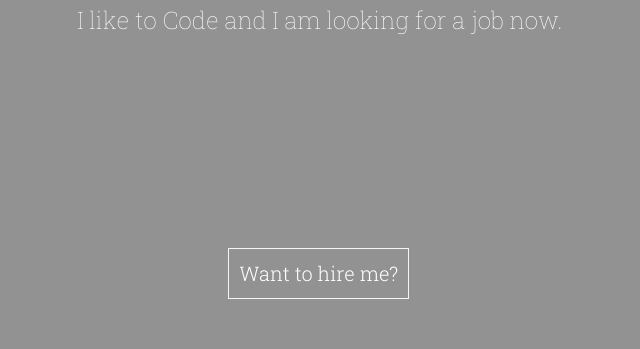
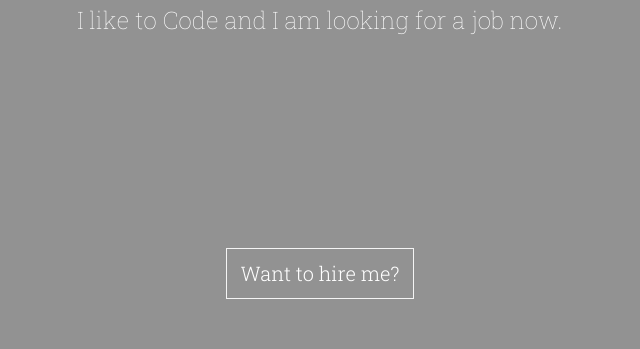
Before and after one commit to Yanniyiyi/bootstrapsinglepage, a plain HTML site: page index.html in a window 1280 px wide. Shown: the part 260-609 px from the top of the page, 320-960 px from the left. Drawn offline with nearby package versions, Linux system fonts and the light colour scheme.

Commit message:
fix ghost button position problem, center ghost button

```diff
--- a/css/style.css
+++ b/css/style.css
@@ -183,13 +183,13 @@ header .inbody .navbar-brand sapn.subhead {
     margin: 10px auto;
 }
 a.ghost {
-    position: absolute;
+    margin-top:200px;
     font-family: "Roboto Slab", sans-serif;
     color: white;
     border: 1px solid #f5f5f5;
     display: block;
     left: 43%;
-    margin-top:200px;
+
     padding:10px;
     text-align: center;
     text-decoration: none;
--- a/index.html
+++ b/index.html
@@ -63,7 +63,10 @@
                             Hi, </strong>I’m Yi Yang. It's nice to meet you.</h2>
                         <div class="divider"></div>
                         <h3>I like to Code and I am looking for a job now.</h3>
-                            <a href="#aboutme" class="ghost" >Want to hire me?</a>
+                        <div class="row">
+                            <div class="col-md-2 col-md-offset-5"><a href="#aboutme" class="ghost">Want to hire me?</a></div>
+                        </div>
+
                     </div>
                 </div>
             </div>
```
Lines whose indentation alone changed are shown as unchanged.
